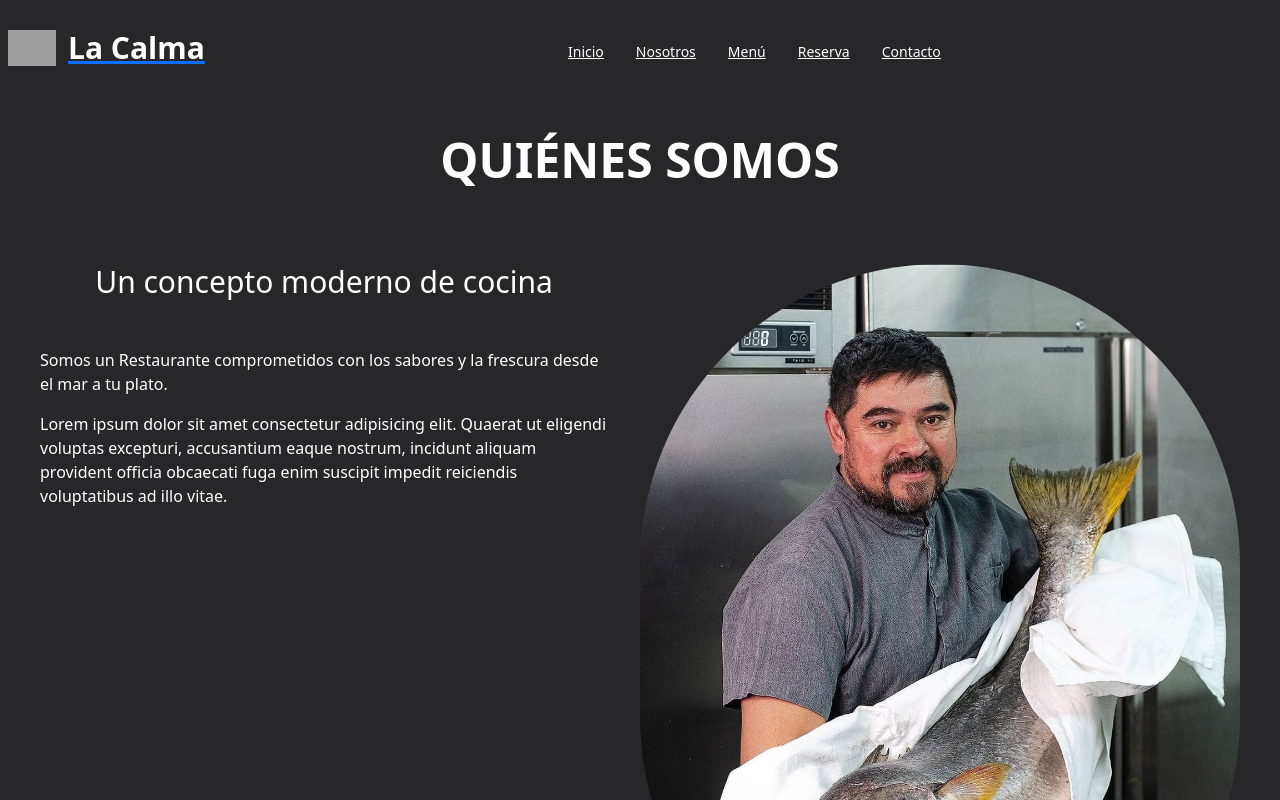
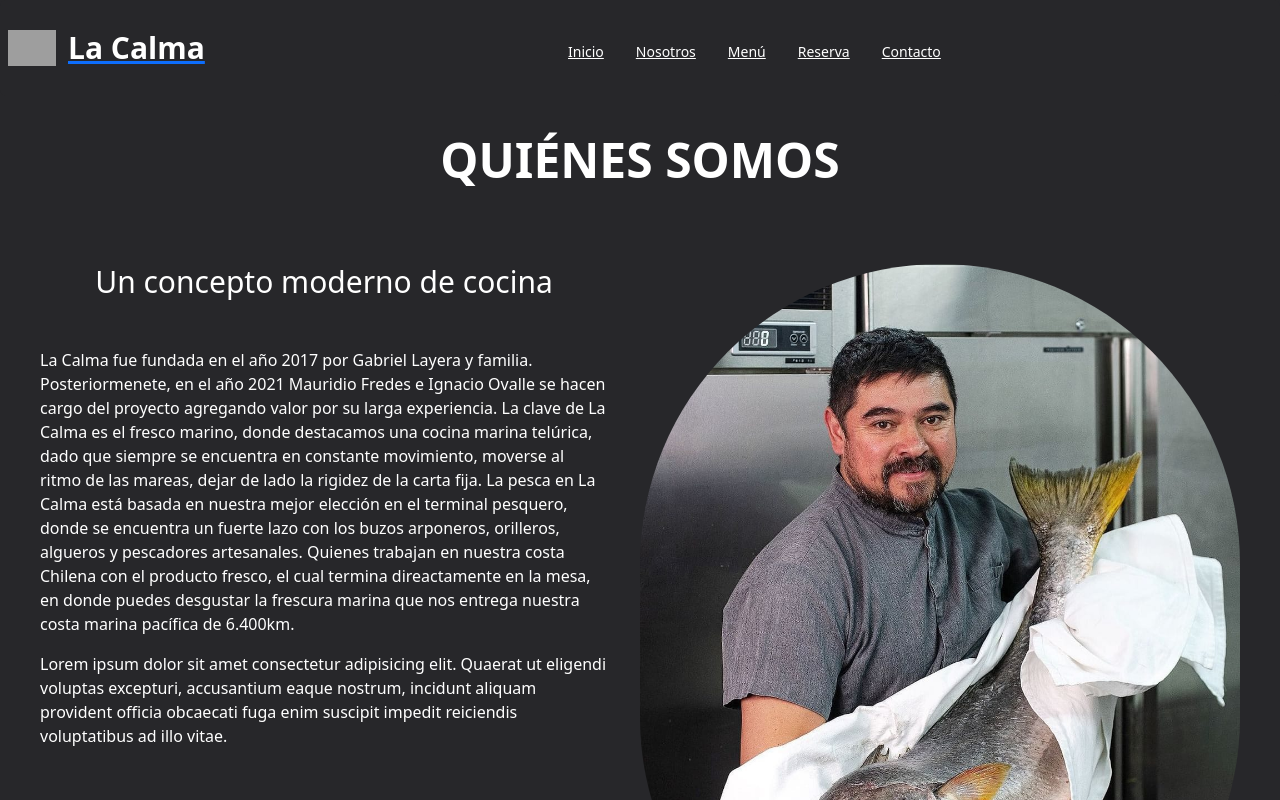
Before and after one commit to Camilecacao/LaCalma, a React (Vite) app: page /About in a window 1280 px wide. Shown: the top 800 px of the page. Built offline with nearby package versions, Linux system fonts and the light colour scheme; grey boxes are pictures that could not be loaded.

Commit message:
termino de About

```diff
--- a/src/pages/About.jsx
+++ b/src/pages/About.jsx
@@ -7,7 +7,9 @@ export const About = () => {
     <section className="flex flex-col md:flex-row gap-8 justify-around mt-20 px-10">
      <article className="w-full md:h-1/2">
      <h4 className="text-3xl text-center mb-5">Un concepto moderno de cocina</h4>
-     <p>Somos un Restaurante comprometidos con los sabores y la frescura desde el mar a tu plato. </p>
+     <p>La Calma fue fundada en el año 2017 por Gabriel Layera y familia. Posteriormenete, en el año 2021 Mauridio Fredes e Ignacio Ovalle se hacen cargo del proyecto agregando valor por su larga experiencia.
+     La clave de La Calma es el fresco marino, donde destacamos una cocina marina telúrica, dado que siempre se encuentra en constante movimiento, moverse al ritmo de las mareas, dejar de lado la rigidez de la carta fija.
+     La pesca en La Calma está basada en nuestra mejor elección en el terminal pesquero, donde se encuentra un fuerte lazo con los buzos arponeros, orilleros, algueros y pescadores artesanales. Quienes trabajan en nuestra costa Chilena con el producto fresco, el cual termina direactamente en la mesa, en donde puedes desgustar la frescura marina que nos entrega nuestra costa marina pacífica de 6.400km. </p>
      <p>Lorem ipsum dolor sit amet consectetur adipisicing elit. Quaerat ut eligendi voluptas excepturi, accusantium eaque nostrum, incidunt aliquam provident officia obcaecati fuga enim suscipit impedit reiciendis voluptatibus ad illo vitae.</p>
      </article>
     <img src="/images/Ignacio.jpg" className="w-full md:w-1/2 rounded-full"/>
```
